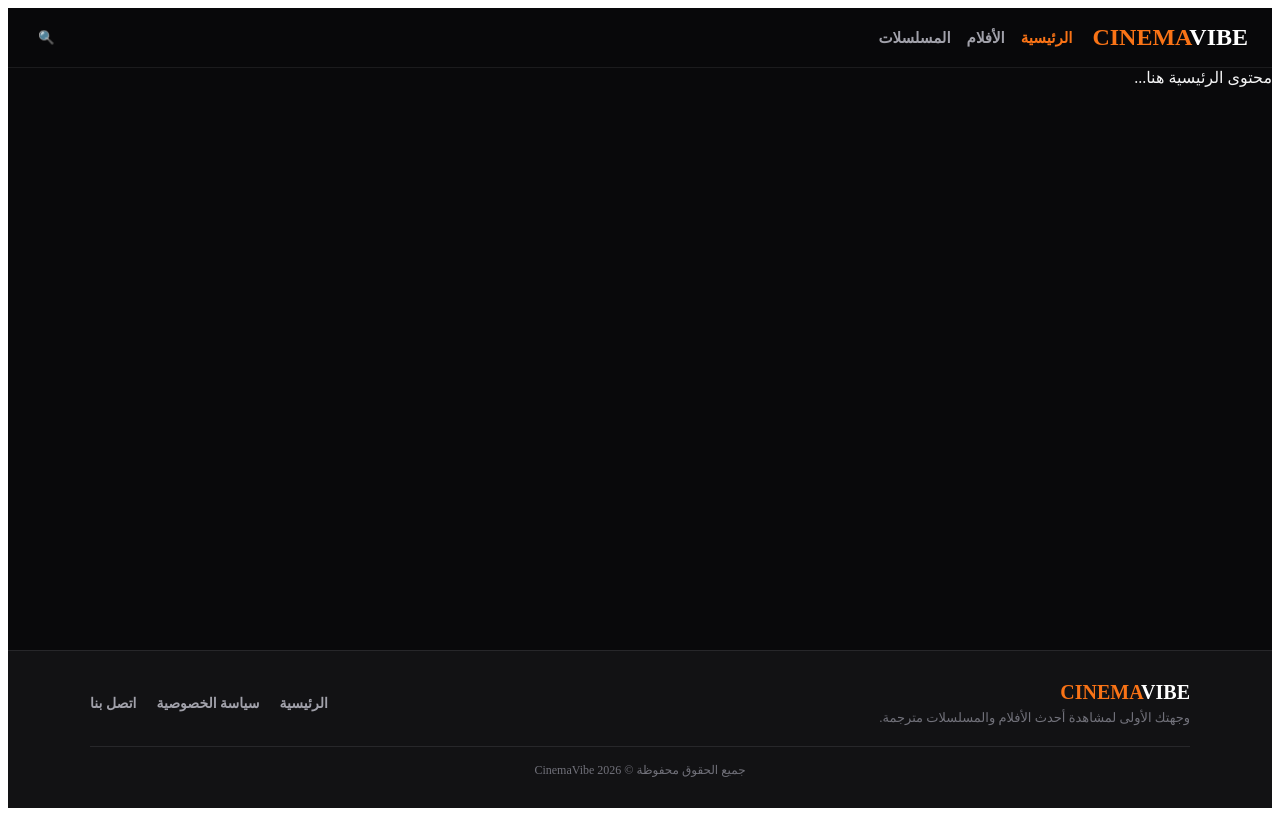
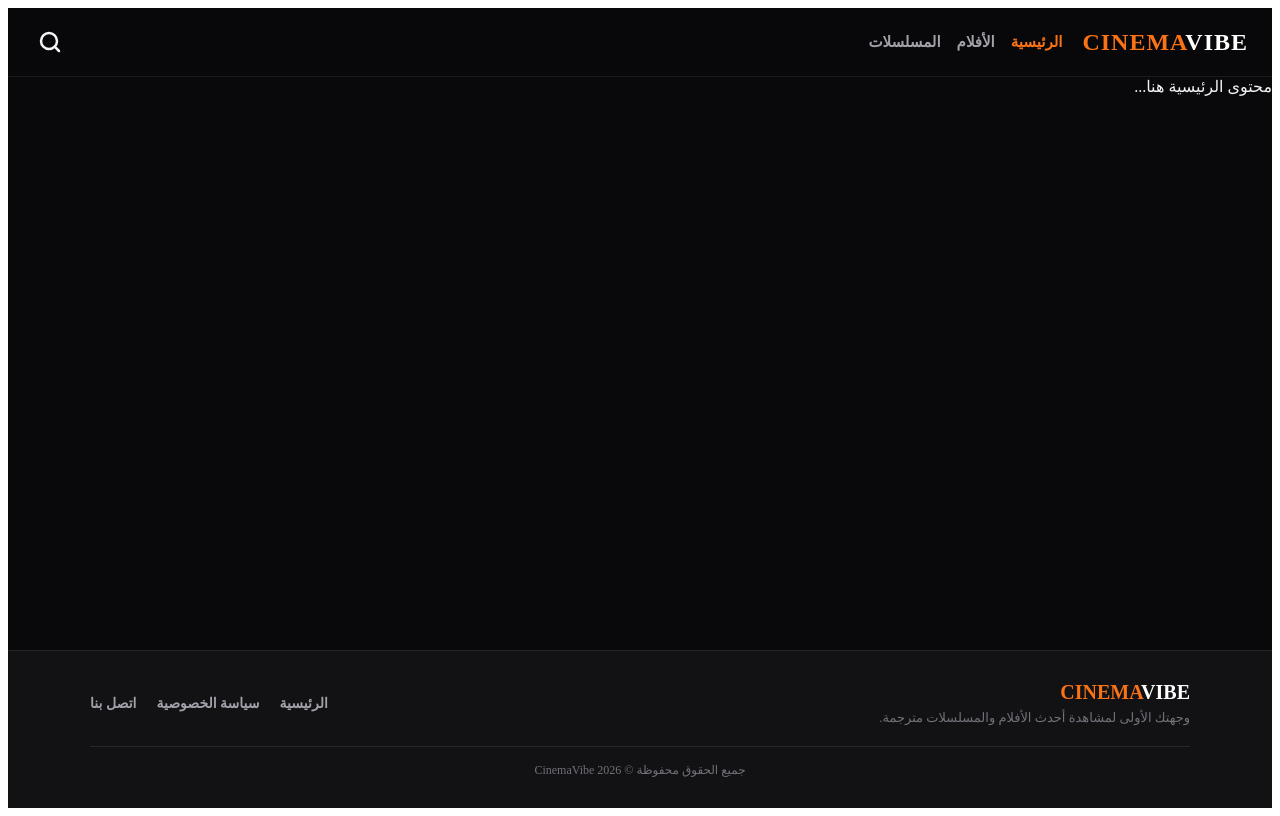
Before and after one commit to moha8080/cinema-vibe, a Next.js app: page / in a window 1280 px wide. Built offline with nearby package versions, Linux system fonts and the light colour scheme.

Commit message:
Update Navbar.jsx

```diff
--- a/components/Navbar.jsx
+++ b/components/Navbar.jsx
@@ -1,23 +1,40 @@
-export default function Navbar({ activeTab, setActiveTab, showSearchModal, setShowSearchModal, setSearchQuery, searchQuery, handleSearch }) {
+import React from 'react';
+
+export default function Navbar({ activeTab, setActiveTab, setSearchResults, setSelectedGenre, showSearchModal, setShowSearchModal, searchQuery, setSearchQuery, handleSearch }) {
   return (
     <>
-      <nav style={{ display: 'flex', justifyContent: 'space-between', alignItems: 'center', padding: '16px 24px', backgroundColor: 'rgba(9, 9, 11, 0.95)', position: 'sticky', top: 0, zIndex: 100, borderBottom: '1px solid rgba(255,255,255,0.08)' }}>
+      <nav style={{ display: 'flex', justifyContent: 'space-between', alignItems: 'center', padding: '16px 24px', backgroundColor: 'rgba(9, 9, 11, 0.95)', backdropFilter: 'blur(12px)', position: 'sticky', top: 0, zIndex: 100, borderBottom: '1px solid rgba(255,255,255,0.08)' }}>
         <div style={{ display: 'flex', alignItems: 'center', gap: '20px' }}>
-          <h1 style={{ margin: 0, fontSize: '24px', fontWeight: '900', color: '#f97316', cursor: 'pointer' }} onClick={() => setActiveTab('home')}>
+          <h1 style={{ margin: 0, fontSize: '24px', fontWeight: '900', color: '#f97316', letterSpacing: '1px', cursor: 'pointer' }} onClick={() => { setActiveTab('home'); setSearchResults(null); setSelectedGenre('all'); }}>
             CINEMA<span style={{ color: '#ffffff' }}>VIBE</span>
           </h1>
           <div style={{ display: 'flex', gap: '16px', fontSize: '15px', fontWeight: '600' }}>
-            <span style={{ color: activeTab === 'home' ? '#f97316' : '#a1a1aa', cursor: 'pointer' }} onClick={() => setActiveTab('home')}>الرئيسية</span>
-            <span style={{ color: activeTab === 'movies' ? '#f97316' : '#a1a1aa', cursor: 'pointer' }} onClick={() => setActiveTab('movies')}>الأفلام</span>
-            <span style={{ color: activeTab === 'tv' ? '#f97316' : '#a1a1aa', cursor: 'pointer' }} onClick={() => setActiveTab('tv')}>المسلسلات</span>
+            <span style={{ color: activeTab === 'home' && !searchQuery ? '#f97316' : '#a1a1aa', cursor: 'pointer' }} onClick={() => { setActiveTab('home'); setSearchResults(null); setSelectedGenre('all'); }}>
+              الرئيسية
+            </span>
+            <span style={{ color: activeTab === 'movies' ? '#f97316' : '#a1a1aa', cursor: 'pointer' }} onClick={() => { setActiveTab('movies'); setSearchResults(null); setSelectedGenre('all'); }}>
+              الأفلام
+            </span>
+            <span style={{ color: activeTab === 'tv' ? '#f97316' : '#a1a1aa', cursor: 'pointer' }} onClick={() => { setActiveTab('tv'); setSearchResults(null); setSelectedGenre('all'); }}>
+              المسلسلات
+            </span>
           </div>
         </div>
 
-        <button onClick={() => setShowSearchModal(!showSearchModal)} style={{ background: 'none', border: 'none', color: '#f4f4f5', cursor: 'pointer' }}>
-          🔍
+        {/* أيقونة البحث */}
+        <button
+          onClick={() => setShowSearchModal(!showSearchModal)}
+          style={{ background: 'none', border: 'none', color: '#f4f4f5', cursor: 'pointer', padding: '6px', display: 'flex', alignItems: 'center', justifyContent: 'center' }}
+          aria-label="Search"
+        >
+          <svg width="24" height="24" viewBox="0 0 24 24" fill="none" stroke="currentColor" strokeWidth="2.5" strokeLinecap="round" strokeLinejoin="round">
+            <circle cx="11" cy="11" r="8"></circle>
+            <line x1="21" y1="21" x2="16.65" y2="16.65"></line>
+          </svg>
         </button>
       </nav>
 
+      {/* مربع البحث */}
       {showSearchModal && (
         <div style={{ padding: '16px 24px', backgroundColor: '#18181b', borderBottom: '1px solid #27272a' }}>
           <form onSubmit={handleSearch} style={{ display: 'flex', gap: '10px', maxWidth: '600px', margin: '0 auto' }}>
@@ -26,9 +43,12 @@ export default function Navbar({ activeTab, setActiveTab, showSearchModal, setSh
               placeholder="ابحث عن فيلم أو مسلسل..."
               value={searchQuery}
               onChange={(e) => setSearchQuery(e.target.value)}
-              style={{ flex: 1, padding: '10px', borderRadius: '8px', border: '1px solid #3f3f46', backgroundColor: '#09090b', color: '#fff' }}
+              autoFocus
+              style={{ flex: 1, padding: '12px 16px', borderRadius: '8px', border: '1px solid #3f3f46', backgroundColor: '#09090b', color: '#fff', fontSize: '15px', outline: 'none' }}
             />
-            <button type="submit" style={{ padding: '10px 20px', backgroundColor: '#f97316', border: 'none', borderRadius: '8px', fontWeight: 'bold', cursor: 'pointer' }}>بحث</button>
+            <button type="submit" style={{ padding: '12px 24px', borderRadius: '8px', border: 'none', backgroundColor: '#f97316', color: '#000', fontWeight: 'bold', cursor: 'pointer', fontSize: '14px' }}>
+              بحث
+            </button>
           </form>
         </div>
       )}
```
